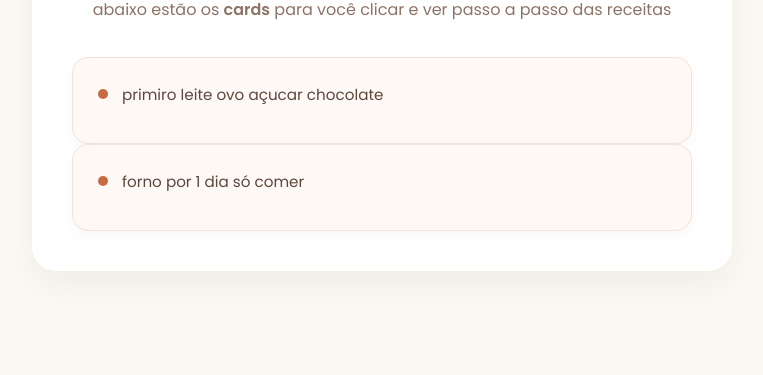
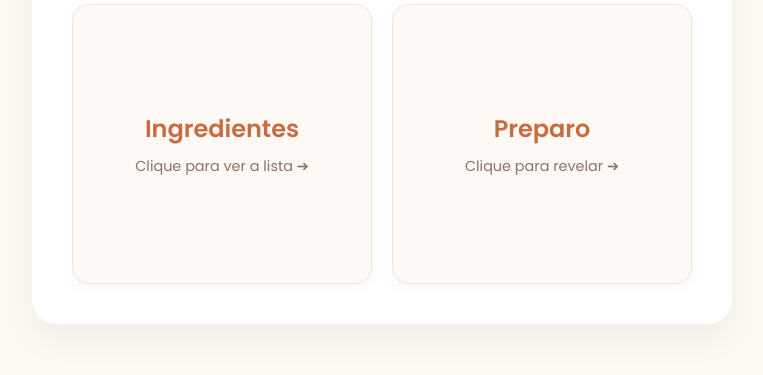
Before and after one commit to teus123321/Estudos, a plain HTML site: page IF/desafios/desafiorReceita/receita.html in a window 1280 px wide. Shown: the part 425-800 px from the top of the page, without its empty margins (258-1021 px from the left). Drawn offline with Linux system fonts and the light colour scheme.

Commit message:
Adicionando interação com js

```diff
--- /dev/null
+++ b/IF/desafios/desafiorReceita/main.js
@@ -0,0 +1,10 @@
+const cardOne = document.getElementById("inner-card-1")
+const cardTwo = document.getElementById("inner-card-2")
+
+cardOne.addEventListener("click",() => {
+    cardOne.classList.toggle("virado")
+})
+
+cardTwo.addEventListener("click", () =>{
+    cardTwo.classList.toggle("virado")
+})
--- a/IF/desafios/desafiorReceita/receita.html
+++ b/IF/desafios/desafiorReceita/receita.html
@@ -20,27 +20,54 @@
             <h1>Bem vindo ao site de receita !!</h1>
             <p>abaixo estão os <b>cards</b> para você clicar e ver passo a passo das receitas</p>
         </div>
-        <div class="card-wrapper">
-            <div class="card-one">
-                <ul>
-                    <li>
-                        primiro leite
-                        ovo
-                        açucar
-                        chocolate
-                    </li>
-                </ul>
+        <div class="cards-wrapper">
+            <!-- CARD 1 -->
+            <div class="card-container">
+                <!-- Esta é a peça que realmente gira. Guarde bem este ID! -->
+                <div class="card-inner" id="inner-card-1">
+
+                    <!-- FRENTE: O que o usuário vê primeiro -->
+                    <div class="card-front">
+                        <h3>Ingredientes</h3>
+                        <p>Clique para ver a lista ➔</p>
+                    </div>
+
+                    <!-- VERSO: A sua lista original -->
+                    <div class="card-back">
+                        <h3>Ingredientes</h3>
+                        <ul>
+                            <li>Primeiro leite</li>
+                            <li>Ovo</li>
+                            <li>Açúcar</li>
+                            <li>Chocolate</li>
+                        </ul>
+                    </div>
+
+                </div>
             </div>
-            <div class="card-two">
-                <ul>
-                    <li>
-                        forno por 1 dia
-                        só comer
-                    </li>
-                </ul>
+
+            <!-- CARD 2 -->
+            <div class="card-container">
+                <div class="card-inner" id="inner-card-2">
+
+                    <div class="card-front">
+                        <h3>Preparo</h3>
+                        <p>Clique para revelar ➔</p>
+                    </div>
+
+                    <div class="card-back">
+                        <h3>Preparo</h3>
+                        <ul>
+                            <li>Forno por 1 dia</li>
+                            <li>Só comer</li>
+                        </ul>
+                    </div>
+
+                </div>
             </div>
         </div>
     </div>
+    <script src="main.js"></script>
 </body>
 
 </html>
--- a/IF/desafios/desafiorReceita/style.css
+++ b/IF/desafios/desafiorReceita/style.css
@@ -10,8 +10,8 @@
 
 body {
     font-family: 'Poppins', sans-serif;
-    background-color: #fcf9f2; /* Cor de fundo creme suave, lembrando baunilha */
-    color: #4a3b32; /* Marrom escuro para o texto, lembrando chocolate */
+    background-color: #fcf9f2; /* Cor de fundo creme suave */
+    color: #4a3b32; /* Marrom escuro para o texto */
     display: flex;
     justify-content: center;
     align-items: center;
@@ -25,24 +25,9 @@ body {
     max-width: 700px;
     width: 100%;
     padding: 40px;
-    border-radius: 24px; /* Bordas bem arredondadas */
-    box-shadow: 0 15px 35px rgba(0, 0, 0, 0.05); /* Sombra elegante e difusa */
+    border-radius: 24px;
+    box-shadow: 0 15px 35px rgba(0, 0, 0, 0.05);
     text-align: center;
-}
-
-/* Estilizando a imagem do bolo */
-#icon {
-    width: 100%;
-    max-width: 250px;
-    height: auto;
-    border-radius: 20px;
-    margin-bottom: 25px;
-    transition: transform 0.3s ease; /* Animação suave */
-}
-
-/* Efeito de zoom ao passar o mouse na imagem */
-#icon:hover {
-    transform: scale(1.05) rotate(-2deg);
 }
 
 .detalhes h1 {
@@ -57,46 +42,90 @@ body {
     margin-bottom: 35px;
 }
 
-/* Container para alinhar os dois cards menores (Ingredientes e Preparo) lado a lado */
+/* Container para alinhar os dois cards lado a lado */
 .cards-wrapper {
     display: flex;
     gap: 20px;
     justify-content: space-between;
-    flex-wrap: wrap; /* Permite que os cards fiquem um embaixo do outro no celular */
+    flex-wrap: wrap;
 }
 
-/* Estilo base dos cards de receita */
-.card-one, .card-two {
-    background-color: #fff9f5;
-    padding: 25px;
-    border-radius: 16px;
-    flex: 1; /* Faz os dois cards terem o mesmo tamanho */
+/* Container de cada card que dá a ilusão 3D */
+.card-container {
+    flex: 1;
     min-width: 250px;
-    box-shadow: 0 5px 15px rgba(0, 0, 0, 0.03);
-    border: 1px solid #f2e2d9;
-    text-align: left;
-    transition: transform 0.3s ease, box-shadow 0.3s ease;
-}
-
-/* Efeito de flutuar ao passar o mouse nos cards */
-.card-one:hover, .card-two:hover {
-    transform: translateY(-8px);
-    box-shadow: 0 12px 25px rgba(201, 107, 66, 0.15);
+    height: 280px;
+    perspective: 1000px;
     cursor: pointer;
 }
 
-.card-one h3, .card-two h3 {
+/* O elemento interno que realmente gira */
+.card-inner {
+    width: 100%;
+    height: 100%;
+    position: relative;
+    transition: transform 0.6s ease-in-out;
+    transform-style: preserve-3d;
+}
+
+/* A classe que o seu JavaScript vai adicionar para girar a carta */
+.card-inner.virado {
+    transform: rotateY(180deg);
+}
+
+/* Estilos gerais compartilhados para frente e verso */
+.card-front, .card-back {
+    width: 100%;
+    height: 100%;
+    position: absolute;
+    backface-visibility: hidden;
+    border-radius: 16px;
+    padding: 25px;
+    box-shadow: 0 5px 15px rgba(0, 0, 0, 0.03);
+    border: 1px solid #f2e2d9;
+    background-color: #fff9f5;
+    display: flex;
+    flex-direction: column;
+}
+
+/* Frente do Card */
+.card-front {
+    align-items: center;
+    justify-content: center;
+    text-align: center;
+}
+
+.card-front h3 {
+    color: #c96b42;
+    font-size: 1.5rem;
+    margin-bottom: 10px;
+}
+
+.card-front p {
+    color: #8c7365;
+    font-size: 0.9rem;
+}
+
+/* Verso do Card */
+.card-back {
+    transform: rotateY(180deg); /* O verso já começa de costas */
+    justify-content: flex-start;
+}
+
+.card-back h3 {
     margin-bottom: 15px;
     font-size: 1.2rem;
     color: #4a3b32;
     border-bottom: 2px solid #c96b42;
     display: inline-block;
     padding-bottom: 5px;
+    text-align: left;
 }
 
 /* Estilo da lista */
 ul {
-    list-style-type: none; /* Remove a bolinha feia padrão do HTML */
+    list-style-type: none;
+    text-align: left;
 }
 
 ul li {
@@ -107,7 +136,7 @@ ul li {
     color: #5c473c;
 }
 
-/* Criando um marcador personalizado (bolinha colorida) para a lista */
+/* Marcador personalizado (bolinha colorida) */
 ul li::before {
     content: '';
     position: absolute;
```
